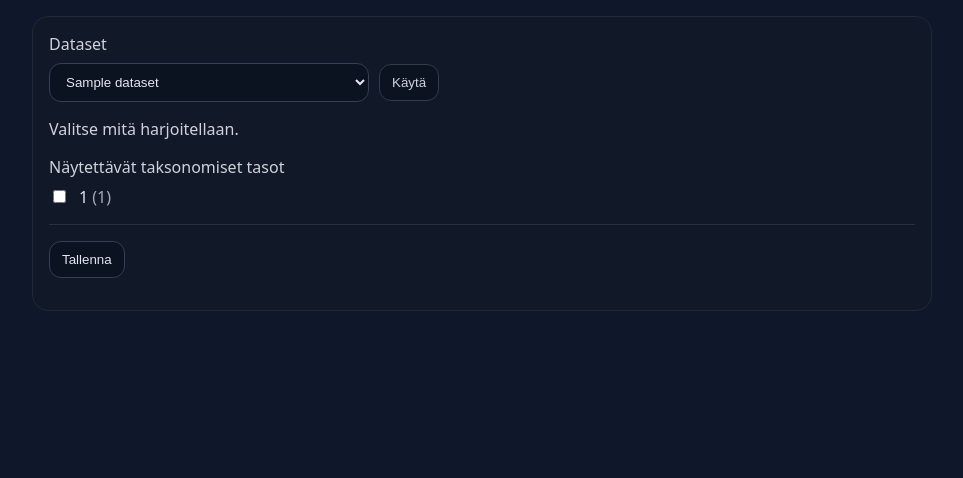
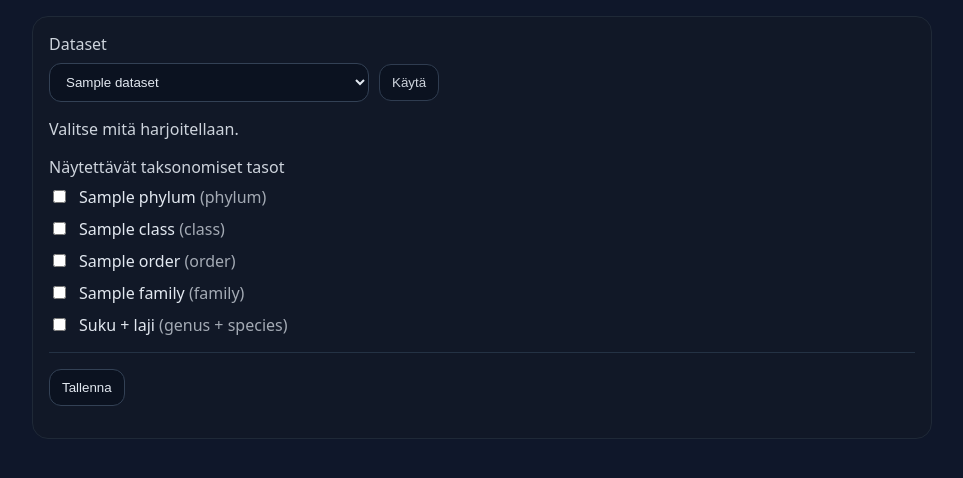
Before and after one commit to kootepe/taxatrainer, a Flask app: template templates/settings.html in a window 1280 px wide. Shown: the part 118-596 px from the top of the page, without its empty margins (158-1121 px from the left). Run offline with Flask 3, Linux system fonts and the light colour scheme; the template is opened without the code that fills it: most values are stand-ins (such as "Sample title", 1, 10 or a date in 2020).

Commit message:
genus and species are now toggled together

```diff
--- a/app.py
+++ b/app.py
@@ -133,6 +133,12 @@ def get_selected_dataset() -> str:
 
 def get_enabled_ranks() -> List[str]:
     enabled = session.get("enabled_ranks")
+    # force genus/species to be coupled
+    if ("genus" in enabled) ^ ("species" in enabled):
+        enabled = [r for r in enabled if r not in ("genus", "species")]
+        enabled += ["genus", "species"]
+        enabled = [r for r in RANK_KEYS if r in enabled]
+
     if isinstance(enabled, list) and all(isinstance(x, str) for x in enabled):
         enabled = [r for r in RANK_KEYS if r in enabled]
         if enabled:
@@ -571,8 +577,25 @@ def settings():
 def save_settings():
     selected_ranks = request.form.getlist("ranks")
     selected_ranks = [r for r in RANK_KEYS if r in selected_ranks]
+
+    # genus+species combined toggle
+    gs_on = request.form.get("ranks_genus_species") == "1"
+    if gs_on:
+        if "genus" not in selected_ranks:
+            selected_ranks.append("genus")
+        if "species" not in selected_ranks:
+            selected_ranks.append("species")
+    else:
+        selected_ranks = [
+            r for r in selected_ranks if r not in ("genus", "species")
+        ]
+
+    # If nothing selected, fallback
     if not selected_ranks:
         selected_ranks = DEFAULT_ENABLED_RANKS
+
+    # keep canonical order
+    selected_ranks = [r for r in RANK_KEYS if r in selected_ranks]
     session["enabled_ranks"] = selected_ranks
 
     datasets = list_datasets()
--- a/templates/settings.html
+++ b/templates/settings.html
@@ -50,13 +50,33 @@
           <div style="margin-bottom:8px; opacity:0.9;">Näytettävät taksonomiset tasot</div>
 
           <div style="display:grid; gap:10px;">
-            {% for r in all_ranks %}
-              <label style="display:flex; gap:10px; align-items:center;">
-                <input type="checkbox" name="ranks" value="{{ r }}"
-                       {% if r in enabled %}checked{% endif %} />
-                <span>{{ rank_fi.get(r, r) }} <span style="opacity:0.7;">({{ r }})</span></span>
-              </label>
-            {% endfor %}
+            <label style="display:flex; gap:10px; align-items:center;">
+              <input type="checkbox" name="ranks" value="phylum" {% if "phylum" in enabled %}checked{% endif %} />
+              <span>{{ rank_fi.get("phylum","phylum") }} <span style="opacity:0.7;">(phylum)</span></span>
+            </label>
+
+            <label style="display:flex; gap:10px; align-items:center;">
+              <input type="checkbox" name="ranks" value="class" {% if "class" in enabled %}checked{% endif %} />
+              <span>{{ rank_fi.get("class","class") }} <span style="opacity:0.7;">(class)</span></span>
+            </label>
+
+            <label style="display:flex; gap:10px; align-items:center;">
+              <input type="checkbox" name="ranks" value="order" {% if "order" in enabled %}checked{% endif %} />
+              <span>{{ rank_fi.get("order","order") }} <span style="opacity:0.7;">(order)</span></span>
+            </label>
+
+            <label style="display:flex; gap:10px; align-items:center;">
+              <input type="checkbox" name="ranks" value="family" {% if "family" in enabled %}checked{% endif %} />
+              <span>{{ rank_fi.get("family","family") }} <span style="opacity:0.7;">(family)</span></span>
+            </label>
+
+            {# Combined checkbox #}
+            <label style="display:flex; gap:10px; align-items:center;">
+              <input type="checkbox" name="ranks_genus_species" value="1"
+                    {% if "genus" in enabled or "species" in enabled %}checked{% endif %} />
+              <span>Suku + laji <span style="opacity:0.7;">(genus + species)</span></span>
+            </label>
+
           </div>
         </div>
 
```
